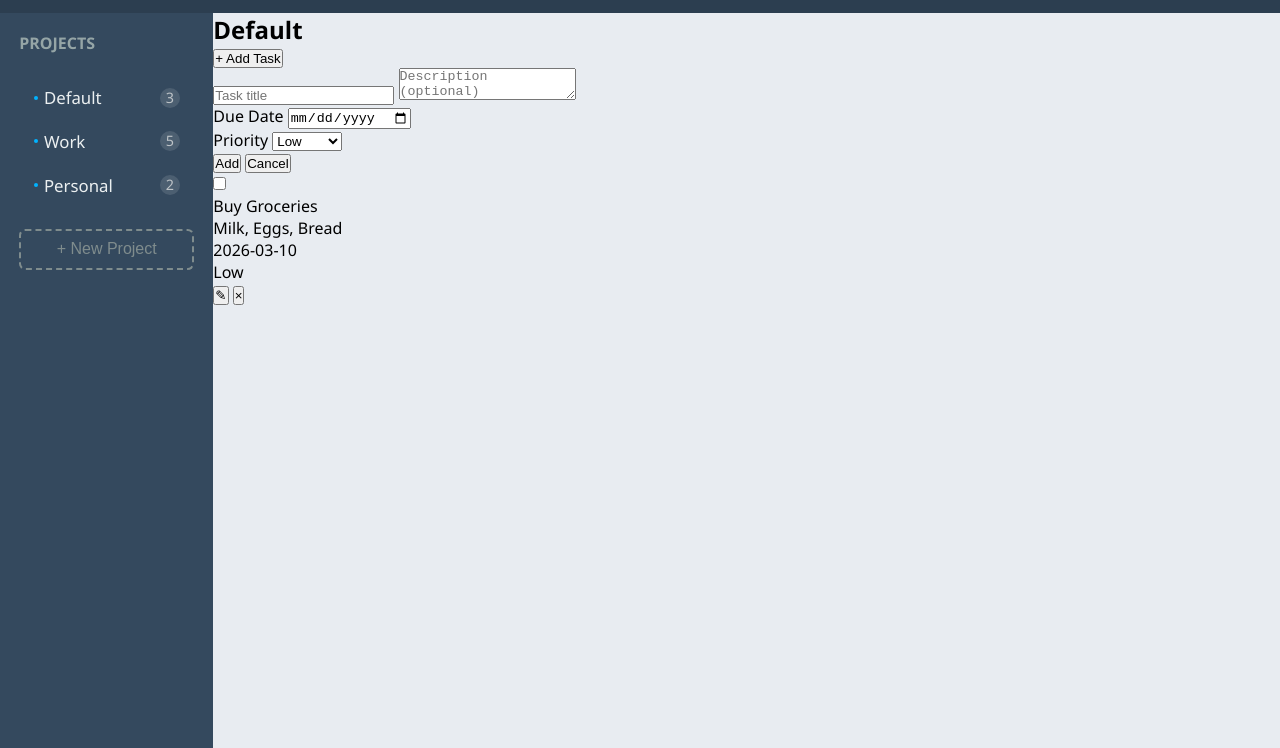
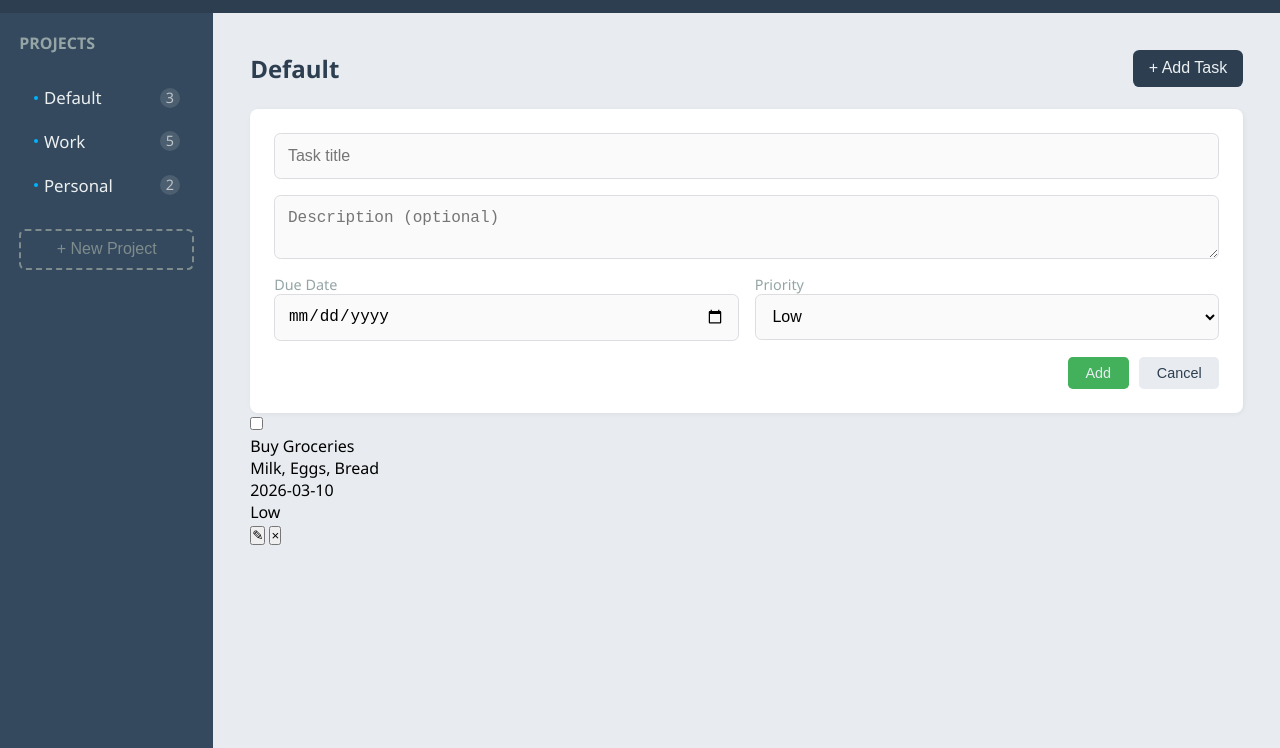
Before and after one commit to feddevv/top-todo, a website built with webpack: page src/template.html in a window 1280 px wide. Shown: the part 52-800 px from the top of the page. Built offline with nearby package versions, Linux system fonts and the light colour scheme.

Commit message:
Add form example styles

```diff
--- a/src/main.css
+++ b/src/main.css
@@ -21,6 +21,11 @@
     /* Shadows */
     --shadow-sm: 1px 1px 5px rgba(0, 0, 0, 0.06);
     --shadow-md: 0 2px 6px rgba(0, 0, 0, 0.15);
+
+    /* Submit button */
+    --submit-bg: #43b05b;
+    --submit-hover: #389a4d;
+    --submit-active: #2e8340;
 
     /* Sidebar states */
     --sidebar-hover: rgba(255, 255, 255, 0.08);
@@ -151,3 +156,114 @@ ul {
     color: var(--text-light);
     outline: none;
 }
+
+/* MAIN */
+main {
+    display: flex;
+    flex-direction: column;
+
+    padding: 2.3rem;
+}
+
+.main-headline {
+    display: flex;
+    align-items: center;
+    justify-content: space-between;
+
+    margin-bottom: 1.4rem;
+}
+
+.main-headline h2 {
+    color: var(--bg-primary);
+}
+
+.add-task-btn {
+    background-color: var(--bg-primary);
+    color: var(--text-light);
+    border: none;
+    font-size: 1rem;
+    padding: .6rem 1rem;
+    border-radius: .4rem;
+
+    cursor: pointer;
+    transition: background-color .2s;
+}
+
+.add-task-btn:hover {
+    background-color: var(--bg-secondary);
+}
+
+.add-task-form {
+    display: flex;
+    flex-direction: column;
+    gap: 1rem;
+
+    background-color: var(--bg-card);
+    padding: 1.5rem;
+    border-radius: .5rem;
+
+    box-shadow: var(--shadow-sm);
+}
+
+.add-task-form input,
+.add-task-form textarea,
+.add-task-form select {
+    background-color: var(--bg-input);
+    border: solid var(--border-color) 1px;
+    border-radius: .4rem;
+    width: 100%;
+
+    font-size: 1rem;
+    padding: .8rem;
+}
+
+.input-row {
+    display: flex;
+    gap: 1rem;
+}
+
+.input-cont {
+    flex: 1;
+
+    display: flex;
+    flex-direction: column;
+}
+
+.input-cont > label {
+    color: var(--text-muted);
+    font-size: .9rem;
+    font-weight: 500;
+}
+
+.form-buttons {
+    margin-left: auto;
+}
+
+.submit-btn, .cancel-btn {
+    border: none;
+    cursor: pointer;
+    padding: .5rem 1.1rem;
+    border-radius: .3rem;
+    font-size: .9rem;
+    margin-left: .4rem;
+    transition: background-color .2s;
+}
+
+.submit-btn {
+    background-color: var(--submit-bg);
+    color: var(--bg-page);
+}
+
+.submit-btn:hover {
+    background-color: var(--submit-hover);
+}
+
+.submit-btn:active {
+    background-color: var(--submit-active);
+}
+
+.cancel-btn {
+    color: var(--bg-primary);
+
+    background-color: var(--bg-page);
+}
```
